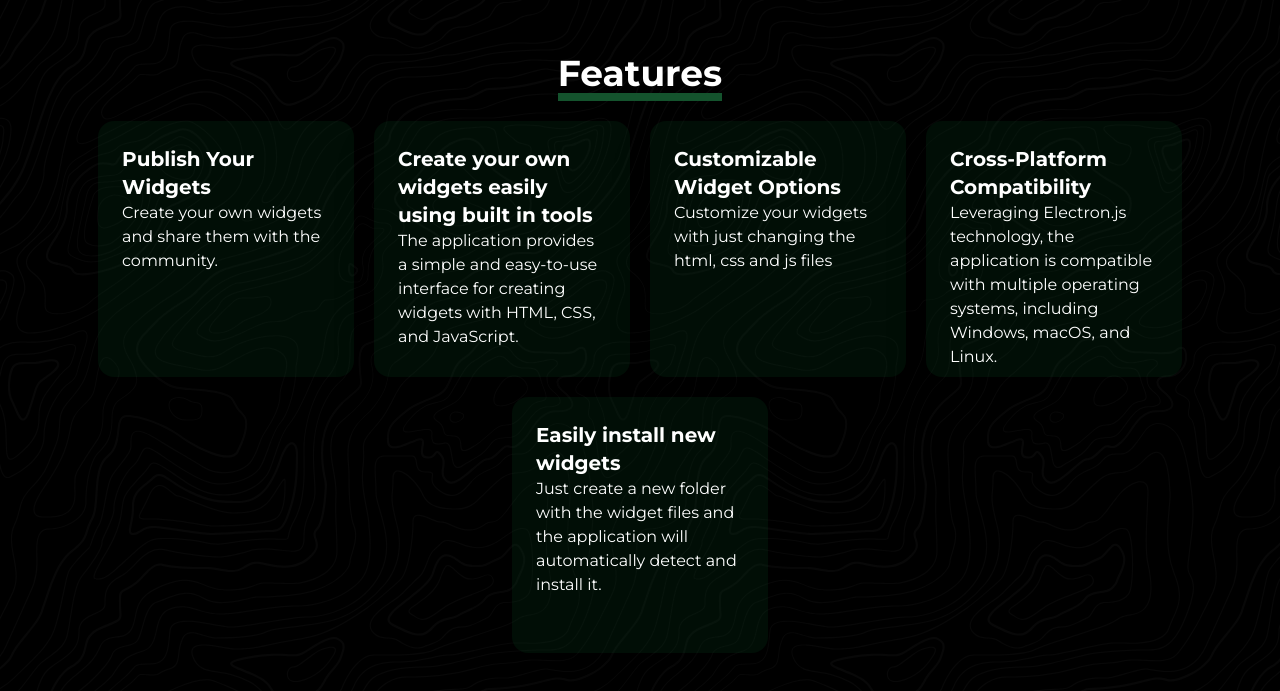
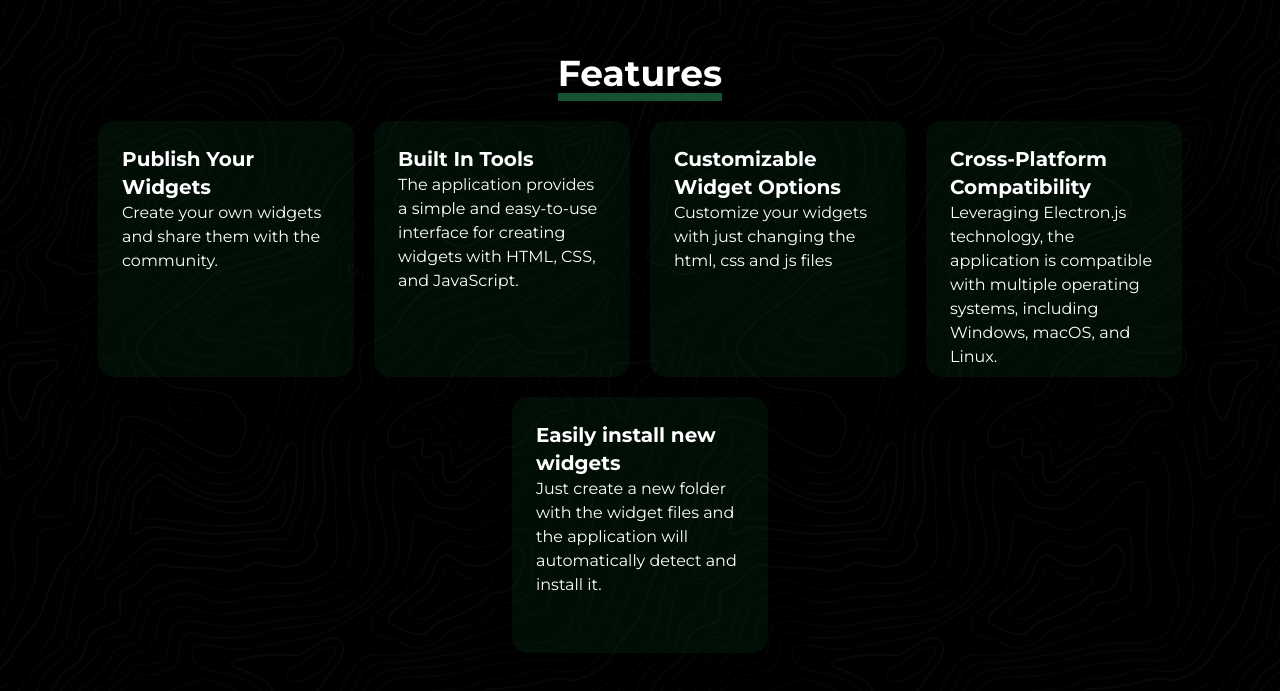
Before and after one commit to sametcn99/electron-widgets-web, a Next.js app: page / in a window 1280 px wide. Shown: the part 1290-1981 px from the top of the page. Built offline with nearby package versions, Linux system fonts and the light colour scheme.

Commit message:
Update page.tsx with adjusted image dimensions

```diff
--- a/src/app/page.tsx
+++ b/src/app/page.tsx
@@ -65,7 +65,7 @@ export default function Home() {
             description="Create your own widgets and share them with the community."
           />
           <FeatureBox
-            title="Create your own widgets easily using built in tools"
+            title="Built In Tools"
             description="The application provides a simple and easy-to-use interface for creating widgets with HTML, CSS, and JavaScript."
           />
           <FeatureBox
```
